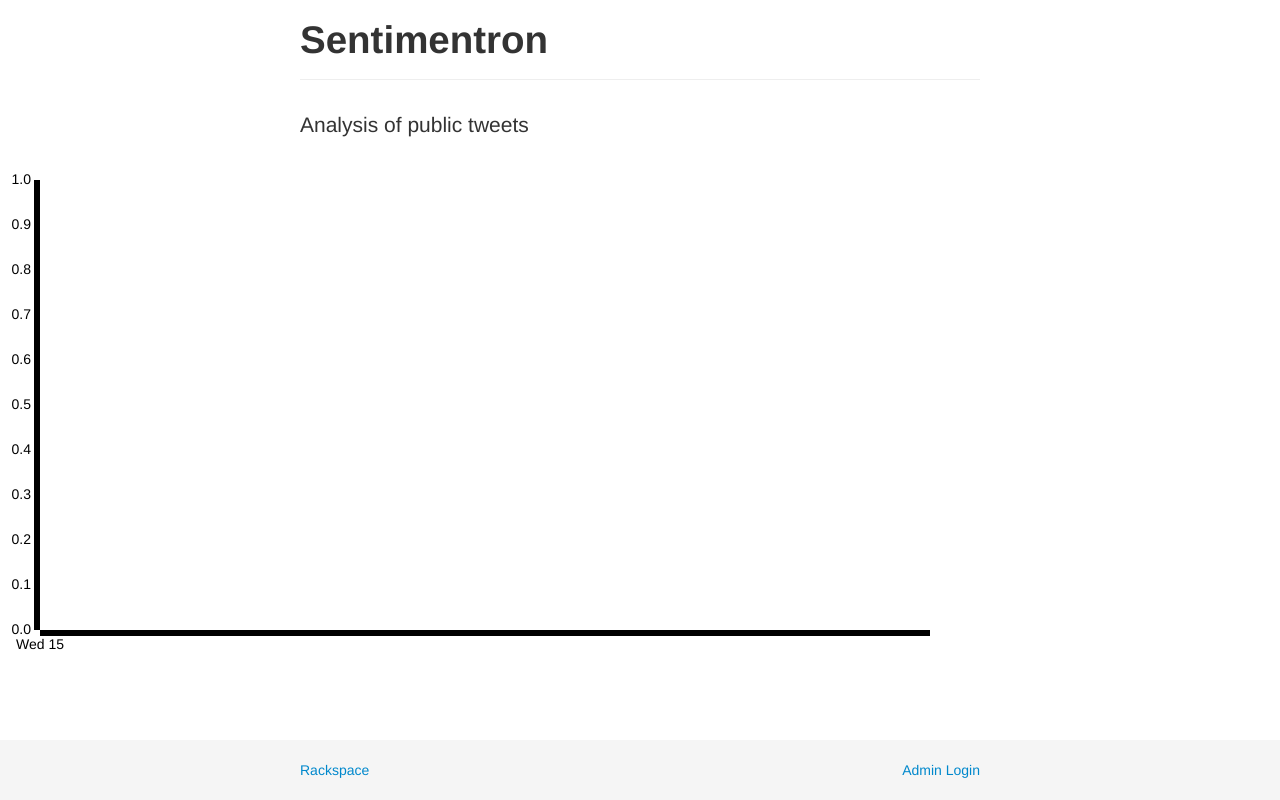
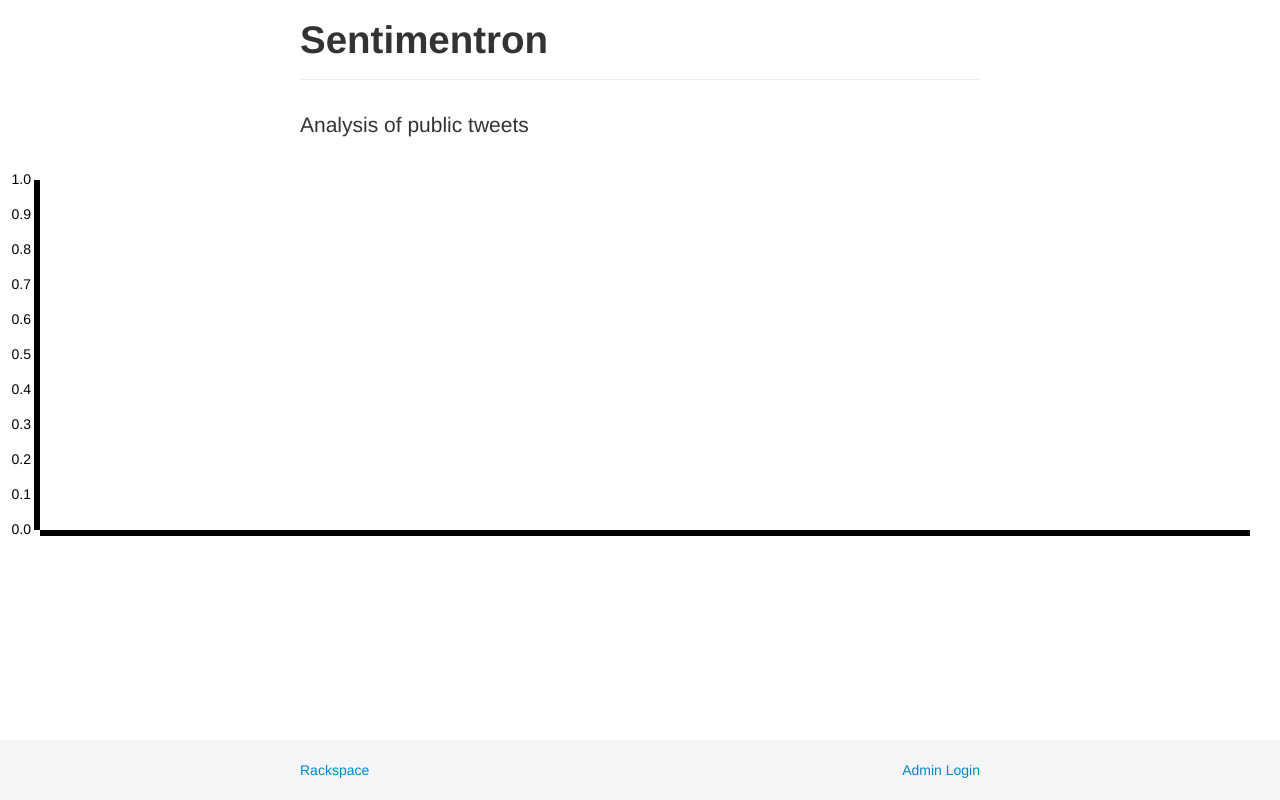
Before and after one commit to johneo/sentimentron, a Django app: page / in a window 1280 px wide. Run offline with Django 3.2, Linux system fonts and the light colour scheme; tables that the repository leaves empty hold one stand-in row (Sample ...); data that the repository does not hold is empty; some libraries are stand-ins or nearby versions.

Commit message:
fixing the chart width

```diff
--- a/sentimentron/sentiment/static/css/main.css
+++ b/sentimentron/sentiment/static/css/main.css
@@ -16,12 +16,14 @@ body {
   }
 
   /* Set the fixed height of the footer here */
-  #push,
   #footer {
     height: 60px;
   }
   #footer {
     background-color: #f5f5f5;
+  }
+  #chart {
+  	min-height: 400px;
   }
 
   /* Lastly, apply responsive CSS fixes as necessary */
--- a/sentimentron/sentiment/templates/index.html
+++ b/sentimentron/sentiment/templates/index.html
@@ -26,7 +26,7 @@
         <p class="lead">Analysis of public tweets</p>
       </div>
 
-      <div id="push"></div>
+      <div id="chart"></div>
     </div>
 
     <div id="footer">
@@ -46,11 +46,12 @@
     <script src="//ajax.googleapis.com/ajax/libs/jquery/1.9.0/jquery.min.js"></script>
     <script src="{{ STATIC_URL }}js/d3/d3.v3.min.js"></script>
     <script type="text/javascript">
+        var el = $('#chart');
         var format = d3.time.format("%Y-%m-%d");
 
         var margin = {top: 20, right: 30, bottom: 30, left: 40},
-                width = 960 - margin.left - margin.right,
-                height = 500 - margin.top - margin.bottom;
+                width = el.width() - margin.left - margin.right,
+                height = el.height() - margin.top - margin.bottom;
 
         var x = d3.time.scale()
                 .range([0, width]);
@@ -63,7 +64,7 @@
         var xAxis = d3.svg.axis()
                 .scale(x)
                 .orient("bottom")
-                .ticks(d3.time.days);
+                .ticks(d3.time.weeks);
 
         var yAxis = d3.svg.axis()
                 .scale(y)
@@ -84,7 +85,7 @@
                 .y0(function(d) { return y(d.y0); })
                 .y1(function(d) { return y(d.y0 + d.y); });
 
-        var svg = d3.select("#push").append("svg")
+        var svg = d3.select("#chart").append("svg")
                 .attr("width", width + margin.left + margin.right)
                 .attr("height", height + margin.top + margin.bottom)
                 .append("g")
--- a/sentimentron/sentiment/views.py
+++ b/sentimentron/sentiment/views.py
@@ -15,7 +15,7 @@ class SentimentForm(forms.ModelForm):
 
 
 def index(request):
-    ctx = {'data': json.dumps(Sentiment.histogram())}
+    ctx = {}
     return render(request, 'index.html', ctx)
 
 def data(request):
```
